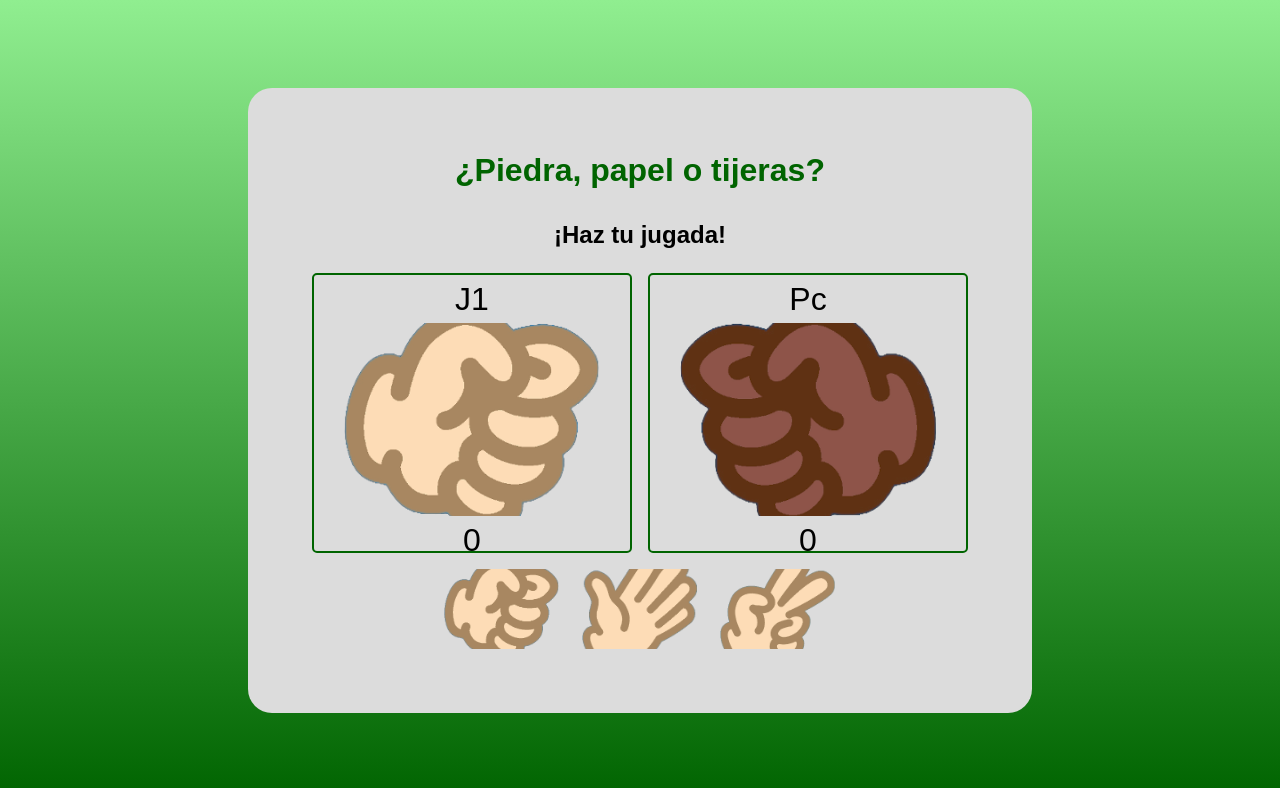
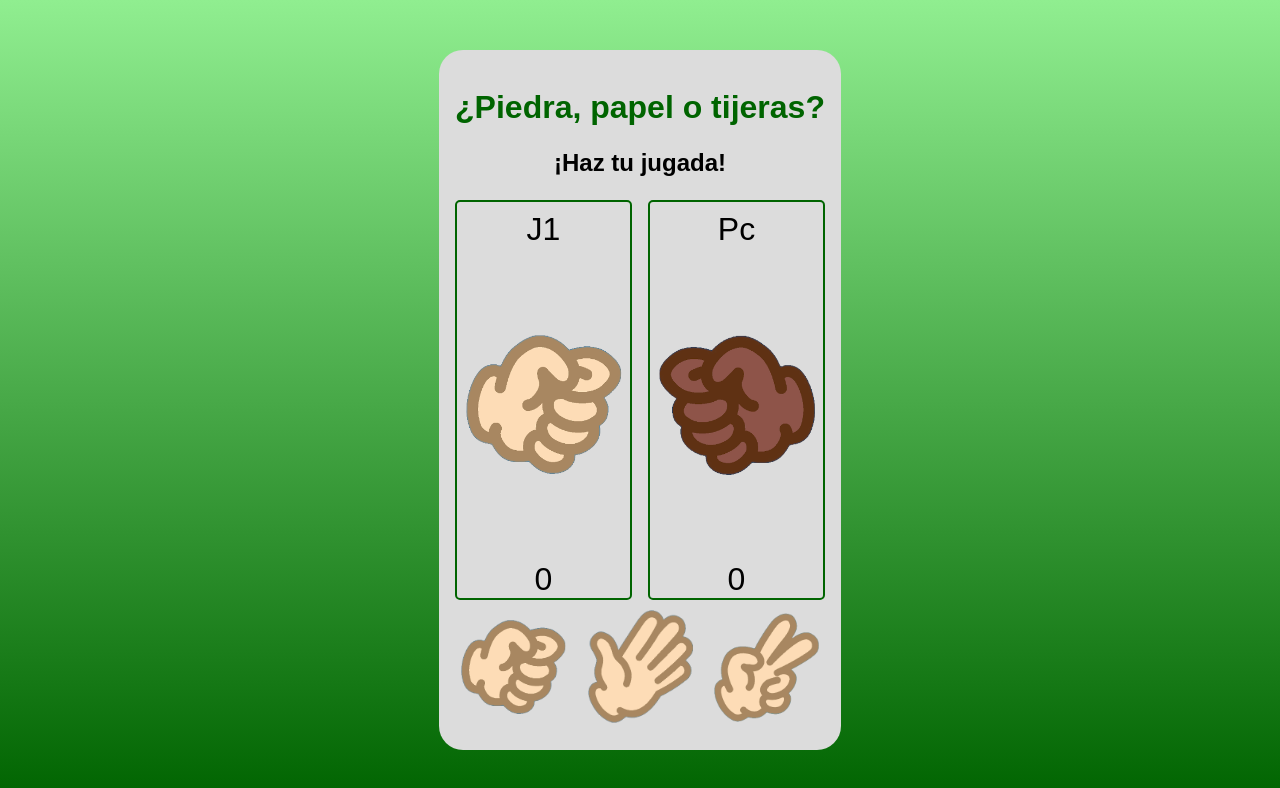
Before and after one commit to logaran/piedra-papel-tijeras, a plain HTML site: page index.html in a window 1280 px wide. Drawn offline with Linux system fonts and the light colour scheme; a web font is replaced by a local one.

Commit message:
arregla estilos en pantallas anchas

```diff
--- a/index.html
+++ b/index.html
@@ -8,18 +8,22 @@
     <link rel="stylesheet" href="style.css">
     <script defer src="javascript.js"></script>
     <link rel="preconnect" href="https://fonts.googleapis.com">
-<link rel="preconnect" href="https://fonts.gstatic.com" crossorigin>
-<link href="https://fonts.googleapis.com/css2?family=Gluten:wght@300;500&family=Roboto:ital,wght@0,100;0,300;1,100&display=swap" rel="stylesheet">
+    <link rel="preconnect" href="https://fonts.gstatic.com" crossorigin>
+    <link
+        href="https://fonts.googleapis.com/css2?family=Gluten:wght@300;500&family=Roboto:ital,wght@0,100;0,300;1,100&display=swap"
+        rel="stylesheet">
 </head>
 
 <body>
     <main>
-        <h1>¿Piedra, papel o tijeras?</h1>
-        <h2 id="message">¡Haz tu jugada!</h2>
+        <div class="cabecera">
+            <h1>¿Piedra, papel o tijeras?</h1>
+            <h2 id="message">¡Haz tu jugada!</h2>
+        </div>
         <div id="zonaJuego">
             <div id="jugador1">
                 <p>J1</p>
-                <div id="j1-img"class="leftPiedra"></div>
+                <div id="j1-img" class="leftPiedra"></div>
                 <div id="puntuacionPlayer">0</div>
             </div>
             <div id="jugador2">
--- a/style.css
+++ b/style.css
@@ -10,20 +10,19 @@ body {
     justify-content: center;
     align-items: center;
     height: 100vh;
+    padding: 2em;
     background: linear-gradient( lightgreen, darkgreen);
     font-family: 'Gluten', sans-serif;
 }
 main {
-    padding: 5%;
+    padding: 1em;
     background-color: gainsboro;
     border-radius: 24px;
     display: flex;
     flex-direction: column;
     align-items: center;
-}
-
-h1, h2 {
-    padding-bottom: 1em;
+    height: 95%;
+    justify-content: space-between;
 }
 
 h1 {
@@ -31,25 +30,29 @@ h1 {
 }
 
 #zonaJuego {
+    flex: 3;
     display: flex;
+    width: 100%;
     justify-content: space-evenly;
     gap: 1em;
 }
 
 #jugador1, #jugador2 {
-    line-height: 1.5em;
-    height: 35vh;
-    width: 25vw;
+    display: flex;
+    flex-direction: column;
+    justify-content: space-around;
+    padding-top: 0.3em;
     border: 2px solid darkgreen;
     border-radius: 5px;
-    flex: 1 0 25vw;
     text-align: center;
     font-size: 2rem;
+    width: 100%;
+    height: auto;
 }
 
 #j1-img, #j2-img {
-    width: 90%;
-    height: 70%;
+    flex: 9;
+    width: 100%;
     margin: auto;
 }
 .rightPiedra {
@@ -89,20 +92,34 @@ h1 {
     background-size: 90%;
 }
 .pulsadores {
-    margin-top: 1em;
-
+    width: 100%;
+    height: 17vh;
     display: flex;
     gap: 10px;
+    flex: 1;
+}
+
+.cabecera {
+    flex: 1;
+    display: flex;
+    flex-direction: column;
+    justify-content: space-evenly;
+    align-items: center;
 }
 
 .pulsadores > button {
     border: none;
-    background-color: #DCDCDC;
+    background-color: rgba(0,0,0,0);
     display: block;
-    height: 10vh;
-    width: 10vw;
+    height: 100%;
+    width: 80%;
+    flex: 1;
 }
 
 button:hover {
     transform: scale(1.2);
 }
+
+#puntuacionPc, #puntuacionPlayer, #jugador1 > p, #jugador2 > p {
+    flex:1;
+}
```
